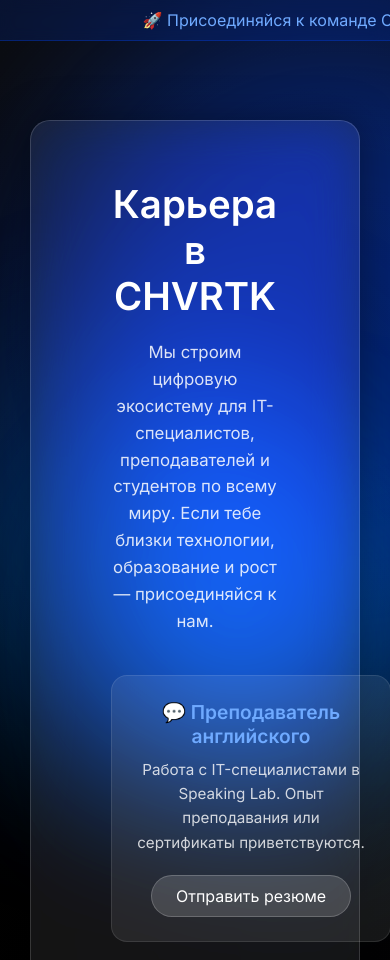
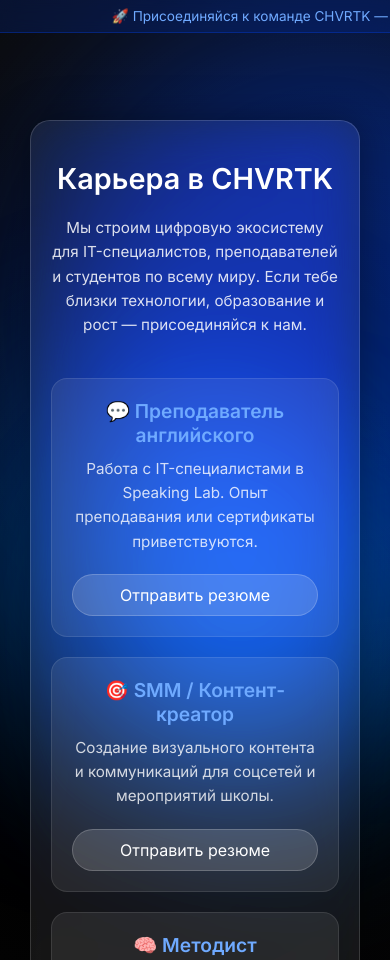
Before and after one commit to AlekseiChetvertak/careerchvrtkru, a plain HTML site: page index.html in a window 390 px wide. Shown: the top 960 px of the page. Drawn offline with Linux system fonts and the light colour scheme.

Commit message:
fixed for mobiles

```diff
--- a/index.html
+++ b/index.html
@@ -33,18 +33,21 @@
         z-index: 0;
         animation: float 20s infinite ease-in-out;
         }
+
         .shape:nth-child(1) {
         width: 600px; height: 600px;
         background: #0047FF;
         top: 5%; left: 10%;
         animation-delay: 0s;
         }
+
         .shape:nth-child(2) {
         width: 400px; height: 400px;
         background: #007BFF;
         bottom: 10%; right: 5%;
         animation-delay: 5s;
         }
+
         .shape:nth-child(3) {
         width: 300px; height: 300px;
         background: #0085FF;
@@ -72,11 +75,13 @@
         z-index: 100;
         backdrop-filter: blur(8px);
         }
+
         .marquee span {
         display: inline-block;
         padding: 10px 20px;
         animation: scroll 12s linear infinite;
         }
+
         @keyframes scroll {
         from { transform: translateX(100%); }
         to { transform: translateX(-100%); }
@@ -100,6 +105,7 @@
         box-shadow: 0 0 40px rgba(0,0,0,0.4);
         animation: fadeIn 1.5s ease;
         }
+
         @keyframes fadeIn {
         from { opacity: 0; transform: translateY(40px); }
         to { opacity: 1; transform: translateY(0); }
@@ -135,6 +141,7 @@
         flex-direction: column;
         justify-content: space-between;
         min-height: 220px;
+        text-align: left;
         }
 
         .card:hover {
@@ -215,6 +222,51 @@
         font-size: 0.9rem;
         opacity: 0.5;
         }
+
+        footer a {
+        color: #6faaff;
+        text-decoration: none;
+        }
+
+        /* 🔹 АДАПТИВ */
+        @media (max-width: 768px) {
+        .glass {
+            padding: 40px 20px;
+        }
+
+        h1 {
+            font-size: 1.8rem;
+        }
+
+        p {
+            font-size: 0.95rem;
+        }
+
+        .card, .benefit-card {
+            text-align: center;
+            padding: 20px;
+        }
+
+        .roles, .benefits {
+            grid-template-columns: 1fr;
+            gap: 20px;
+        }
+
+        .btn {
+            width: 100%;
+            text-align: center;
+        }
+
+        .marquee span {
+            padding: 8px 10px;
+            font-size: 0.85rem;
+        }
+
+        footer {
+            margin-top: 40px;
+            font-size: 0.8rem;
+        }
+        }
     </style>
     </head>
     <body>
@@ -279,7 +331,7 @@
         </div>
 
         <footer>
-            <a href="https://chvrtk.ru" style="color:#6faaff; text-decoration:none;">← Вернуться на главную</a><br>
+            <a href="https://chvrtk.ru">← Вернуться на главную</a><br>
             © 2025 Chvrtk — Careers
         </footer>
         </div>
@@ -295,9 +347,7 @@
         });
         }, { threshold: 0.2 });
 
-        document.querySelectorAll('.benefit-card').forEach(card => {
-        observer.observe(card);
-        });
+        document.querySelectorAll('.benefit-card').forEach(card => observer.observe(card));
     </script>
 </body>
 </html>
```
